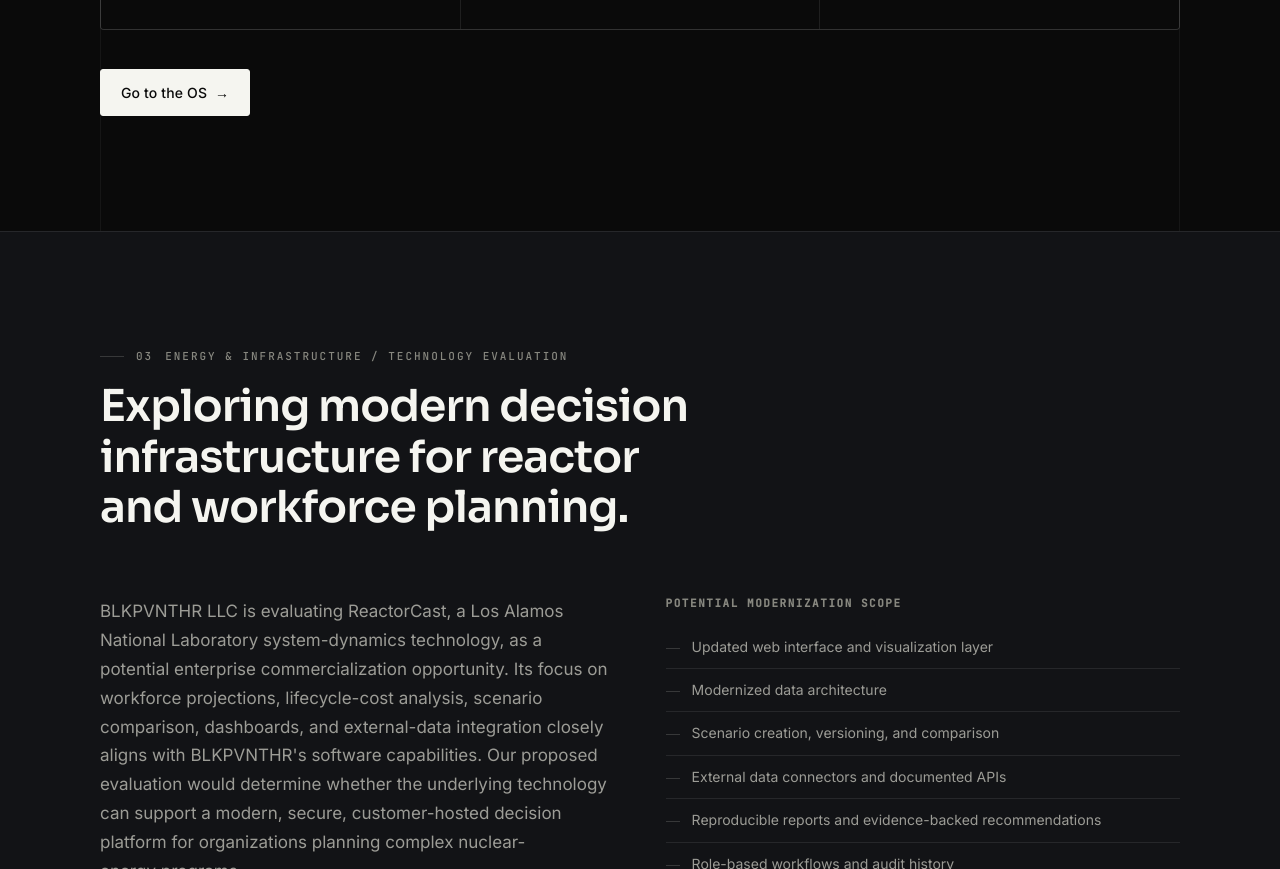
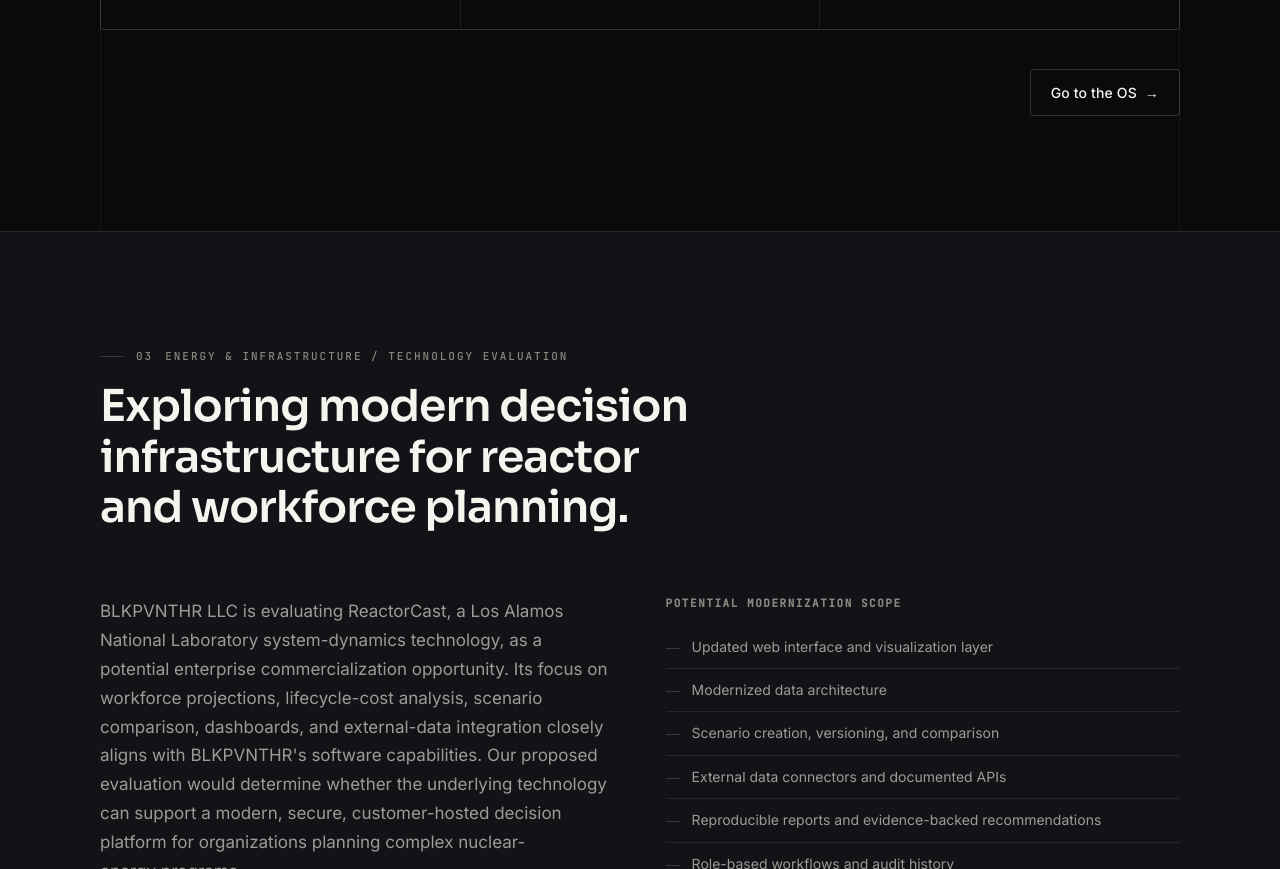
Before and after one commit to blkpvnthr/BLKPVNTHR-LLC, a website: page site/index.html in a window 1280 px wide. Shown: the part 3672-4541 px from the top of the page. Drawn offline with Linux system fonts and the light colour scheme.

Commit message:
style: right-align the 'Go to the OS' CTA and make it hollow
Switches the button to the secondary (outlined) style and justifies it to
the right edge of the Brain block.

Co-Authored-By: Claude Opus 4.8 (1M context) <noreply@anthropic.com>
Claude-Session: https://claude.ai/code/session_01X2o3PNQEFH5fjLhuMbV9vx

```diff
--- a/site/assets/styles.css
+++ b/site/assets/styles.css
@@ -933,6 +933,8 @@ hr {
 
 .os-brain-cta {
   margin-top: clamp(1.75rem, 3vw, 2.5rem);
+  display: flex;
+  justify-content: flex-end;
 }
 
 .os-brain-cta .arrow {
--- a/site/index.html
+++ b/site/index.html
@@ -588,7 +588,7 @@
             </div>
 
             <div class="os-brain-cta">
-              <a class="btn btn-primary" href="https://os.blkpvnthr.com/os" rel="noopener">
+              <a class="btn btn-secondary" href="https://os.blkpvnthr.com/os" rel="noopener">
                 Go to the OS
                 <span class="arrow" aria-hidden="true">→</span>
               </a>
```
